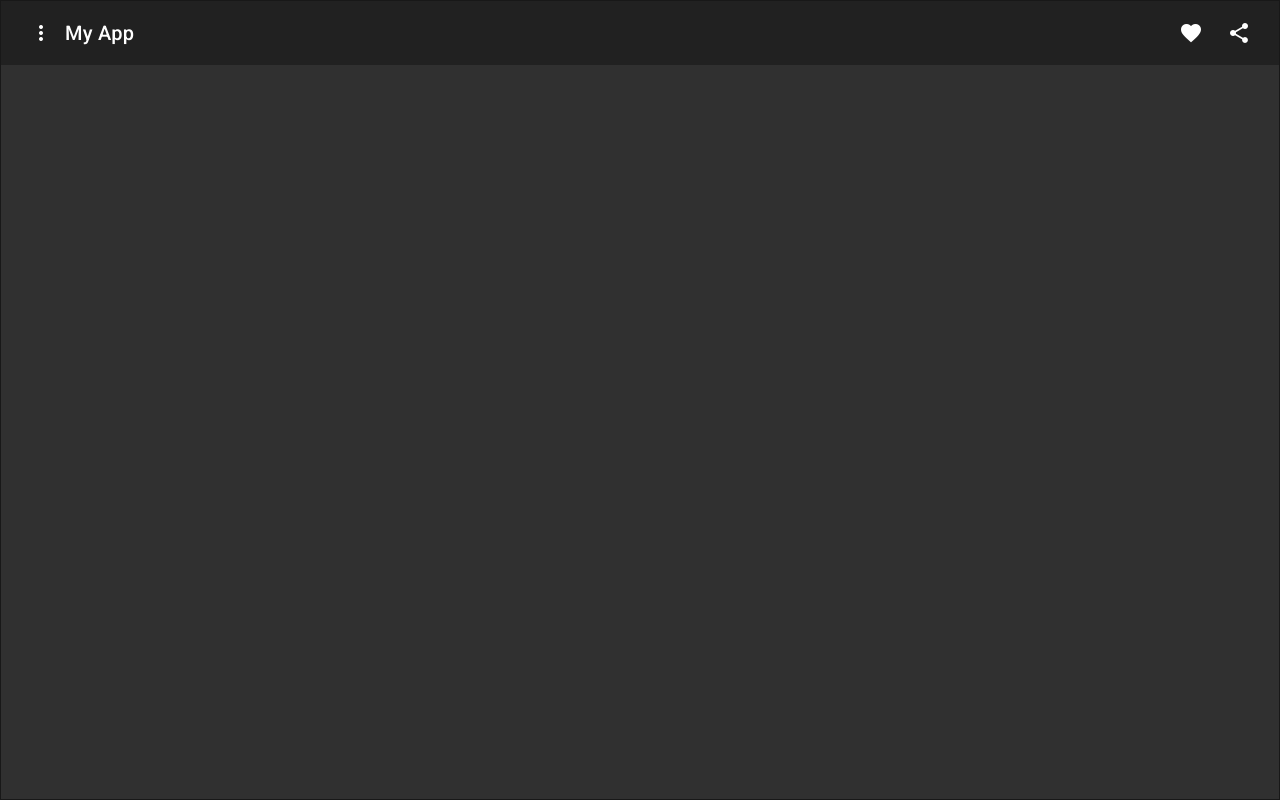
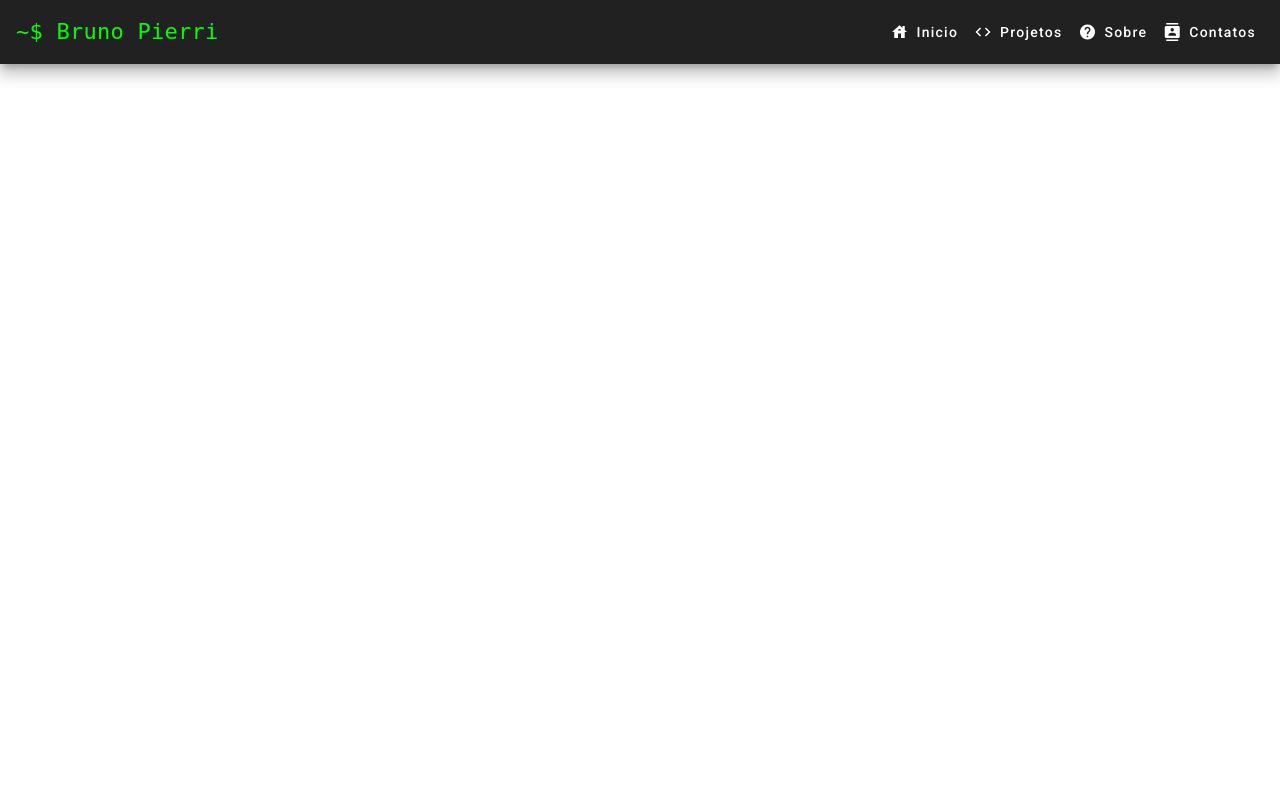
Before and after one commit to brunopierrii/portfolio-front, an Angular app: page / in a window 1280 px wide. Built offline with nearby package versions, Linux system fonts and the light colour scheme.

Commit message:
update toolbar home page

```diff
--- a/package.json
+++ b/package.json
@@ -15,6 +15,7 @@
     "@angular/common": "^16.2.0",
     "@angular/compiler": "^16.2.0",
     "@angular/core": "^16.2.0",
+    "@angular/flex-layout": "^15.0.0-beta.42",
     "@angular/forms": "^16.2.0",
     "@angular/material": "^16.2.5",
     "@angular/platform-browser": "^16.2.0",
--- /dev/null
+++ b/src/app/MenuItem.ts
@@ -0,0 +1,5 @@
+export interface MenuItem {
+    label: string;
+    icon: string;
+    router: string;
+}
--- a/src/app/app.component.css
+++ b/src/app/app.component.css
@@ -1,13 +1,32 @@
-.example-spacer {
-	flex: 1 1 auto;
+#toolbar {
+	height: 100vh;
 }
 
-.example-drawer {
-	width: 20%;
+#btn-group {
+	display: flex;
+	justify-content: end;
+	align-items: end;
+	width: 100%;
 }
 
-.example-container {
+#logo {
+	color: lime;
+	font-family: "monospace";
+	font-size: 22px;
+	cursor: pointer;
+	text-decoration: none;
+}
+
+.div-container {
 	width: 100%;
 	height: 100%;
-	border: 1px solid rgba(0, 0, 0, 0.5);
-  }
+	background-color: #5b5b5b;
+}
+
+@media (max-width: 599px) {
+	#logo {
+		display: flex;
+		justify-content: center;
+	}
+
+}
--- a/src/app/app.component.html
+++ b/src/app/app.component.html
@@ -1,24 +1,25 @@
-<mat-drawer-container class="example-container" autosize>
-  <mat-drawer #drawer mode="side" class="example-drawer">teste</mat-drawer>
-  <mat-drawer-content>
+<mat-toolbar class="mat-elevation-z10" fxLayout="row" color="basic">
+  <span fxFlex id="logo" (click)="location('/')">~$ Bruno Pierri</span>
 
-    <mat-toolbar color="basic">
+  <!-- buttons fora do menu responsivo -->
+  <button mat-button routerLink="{{ item.router}}" *ngFor="let item of menuItems" fxHide.xs>
+    <mat-icon class="mr">{{item.icon}}</mat-icon>
+    {{item.label}}
+  </button>
 
-      <button mat-icon-button (click)="drawer.toggle()" class="example-icon"
-        aria-label="Example icon-button with menu icon">
-        <mat-icon>more_vert</mat-icon>
+  <!-- buttons dentro do menu responsivo -->
+  <button mat-icon-button [matMenuTriggerFor]="dropMenu" fxHide fxShow.xs>
+    <mat-icon>more_vert</mat-icon>
+  </button>
+  <mat-menu #dropMenu="matMenu">
+    <ng-container *ngFor="let item of menuItems">
+      <button mat-menu-item routerLink="{{ item.router}}">
+        <mat-icon class="mr">{{item.icon}}</mat-icon>
+        {{item.label}}
       </button>
-      <span>My App</span>
-      <span class="example-spacer"></span>
-      <button mat-icon-button class="example-icon favorite-icon" aria-label="Example icon-button with heart icon">
-        <mat-icon>favorite</mat-icon>
-      </button>
-      <button mat-icon-button class="example-icon" aria-label="Example icon-button with share icon">
-        <mat-icon>share</mat-icon>
-      </button>
-    </mat-toolbar>
+      <mat-divider></mat-divider>
+    </ng-container>
+  </mat-menu>
+</mat-toolbar>
 
-    <router-outlet></router-outlet>
-
-  </mat-drawer-content>
-</mat-drawer-container>
+<router-outlet></router-outlet>
--- a/src/app/app.component.ts
+++ b/src/app/app.component.ts
@@ -1,4 +1,5 @@
 import { Component } from '@angular/core';
+import { MenuItem } from './MenuItem';
 
 @Component({
   selector: 'app-root',
@@ -7,4 +8,36 @@ import { Component } from '@angular/core';
 })
 export class AppComponent {
   title = 'portfolio-front';
+
+  menuItems: MenuItem[] = [
+    {
+      label: 'Inicio',
+      icon: 'house',
+      router: '/',
+    },
+    {
+      label: 'Projetos',
+      icon: 'code',
+      router: '/'
+    },
+    {
+      label: 'Sobre',
+      icon: 'help',
+      router: '/about'
+    },
+    {
+      label: 'Contatos',
+      icon: 'contacts',
+      router: '/'
+    }
+  ];
+
+
+  constructor() { }
+
+  location(path: string): void {
+    document.location.href = path;
+  }
+
+
 }
--- a/src/styles.css
+++ b/src/styles.css
@@ -15,10 +15,13 @@ body {
 
 html,
 body {
+
     height: 100%;
+
 }
 
 body {
+    width: 100%;
     margin: 0;
     font-family: Roboto, "Helvetica Neue", sans-serif;
 }
```
Also changed, not shown: src/app/app.module.ts (+7 -1 lines), 1 other file (tests, documents, lock files or other folders).
